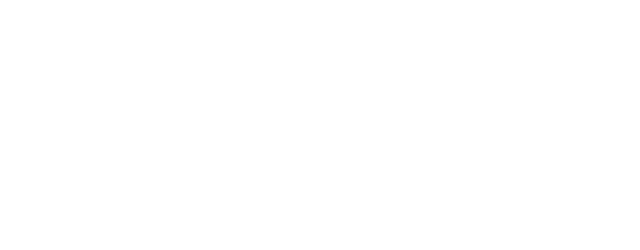
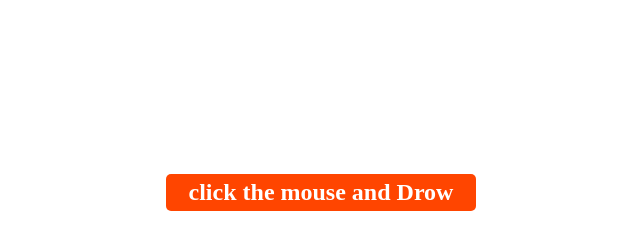
Before and after one commit to hussainHakimi/Coloring, a plain HTML site: page index.html in a window 1280 px wide. Shown: the whole page, without its empty margins (334-974 px from the left). Drawn offline with Linux system fonts and the light colour scheme.

Commit message:
changes added.

```diff
--- a/index.html
+++ b/index.html
@@ -9,6 +9,7 @@
   <script src="script.js" defer src=""></script>
 </head>
 <body>
-  <canvas height="800px" width="800px" id="color"></canvas>
+  <canvas height="750px" width="750px" id="color"></canvas>
+  <h2 style="">click the mouse and Drow </h2>
 </body>
 </html>
--- a/style.css
+++ b/style.css
@@ -1,3 +1,17 @@
 html, body{
   margin: 0;
 }
+
+
+h2{
+  width: 300px;
+  z-index:10;
+  position:relative;
+  top:-650px;
+  left:500px;
+  background:orangered;
+  color: #fff;
+  padding: 5px;
+  text-align: center;
+  border-radius: 5px;
+}
```
